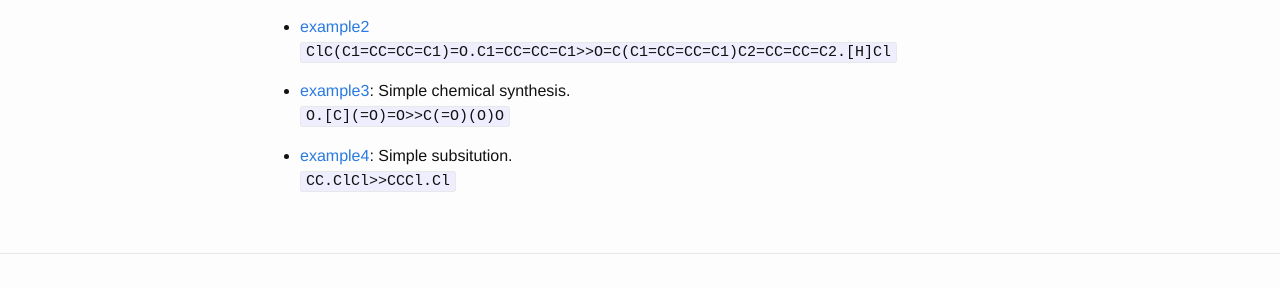
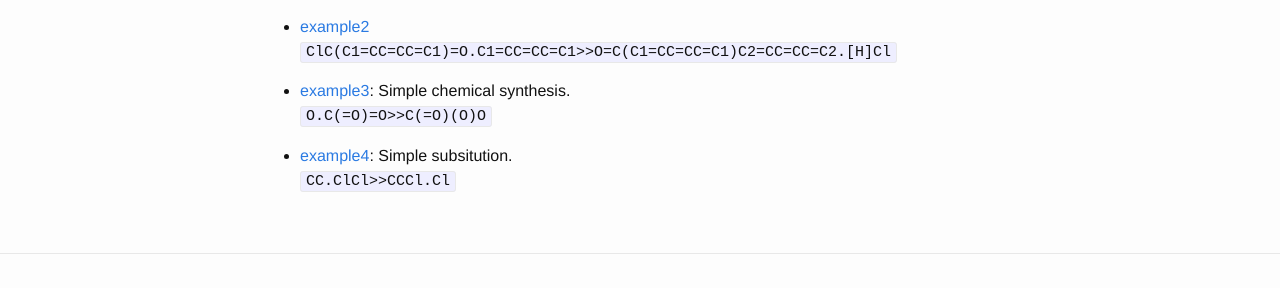
Before and after one commit to ChemistJS/smiles, a Jekyll site: the page built from _posts/2015-11-11-Examples.markdown, in a window 1280 px wide. Shown: the part 265-553 px from the top of the page. Built offline with Jekyll 4.4.1, drawn with Linux system fonts in a browser that asks for light colours.

```diff
--- a/_posts/2015-11-11-Examples.markdown
+++ b/_posts/2015-11-11-Examples.markdown
@@ -13,7 +13,7 @@ categories: jekyll update
 `ClC(C1=CC=CC=C1)=O.C1=CC=CC=C1>>O=C(C1=CC=CC=C1)C2=CC=CC=C2.[H]Cl`
 
 * [example3]\: Simple chemical synthesis.
-`O.[C](=O)=O>>C(=O)(O)O`
+`O.C(=O)=O>>C(=O)(O)O`
 
 * [example4]\: Simple subsitution.
 `CC.ClCl>>CCCl.Cl`
@@ -22,7 +22,7 @@ categories: jekyll update
 
 [example1]:    http://students.mimuw.edu.pl/~mk305158/smiles/branches/origin/janr-atom-mapping-interface-with-new-coordinates/demo/atom_mapping/#?smiles=C=CCC(C1=CC=CC=C1)C2=CC=CC=C2.C12BC(CCC2)CCC1.OO>>OCCCC(C1=CC=CC=C1)C2=CC=CC=C2.OB1C2CCCC1CCC2
 [example2]:    http://students.mimuw.edu.pl/~mk305158/smiles/branches/origin/janr-atom-mapping-interface-with-new-coordinates/demo/atom_mapping/#?smiles=ClC(C1=CC=CC=C1)=O.C1=CC=CC=C1>>O=C(C1=CC=CC=C1)C2=CC=CC=C2.[H]Cl
-[example3]:    http://students.mimuw.edu.pl/~mk305158/smiles/branches/origin/janr-atom-mapping-interface-with-new-coordinates/demo/atom_mapping/#?smiles=O.[C](=O)=O>>C(=O)(O)O
+[example3]:    http://students.mimuw.edu.pl/~mk305158/smiles/branches/origin/janr-atom-mapping-interface-with-new-coordinates/demo/atom_mapping/#?smiles=O.C(=O)=O>>C(=O)(O)O
 [example4]:    http://students.mimuw.edu.pl/~mk305158/smiles/branches/origin/janr-atom-mapping-interface-with-new-coordinates/demo/atom_mapping/#?smiles=CC.ClCl>>CCCl.Cl
 
 [ex]:    http://students.mimuw.edu.pl/~mk305158/smiles/branches/origin/janr-atom-mapping-interface-with-new-coordinates/demo/atom_mapping/#?smiles=
```
